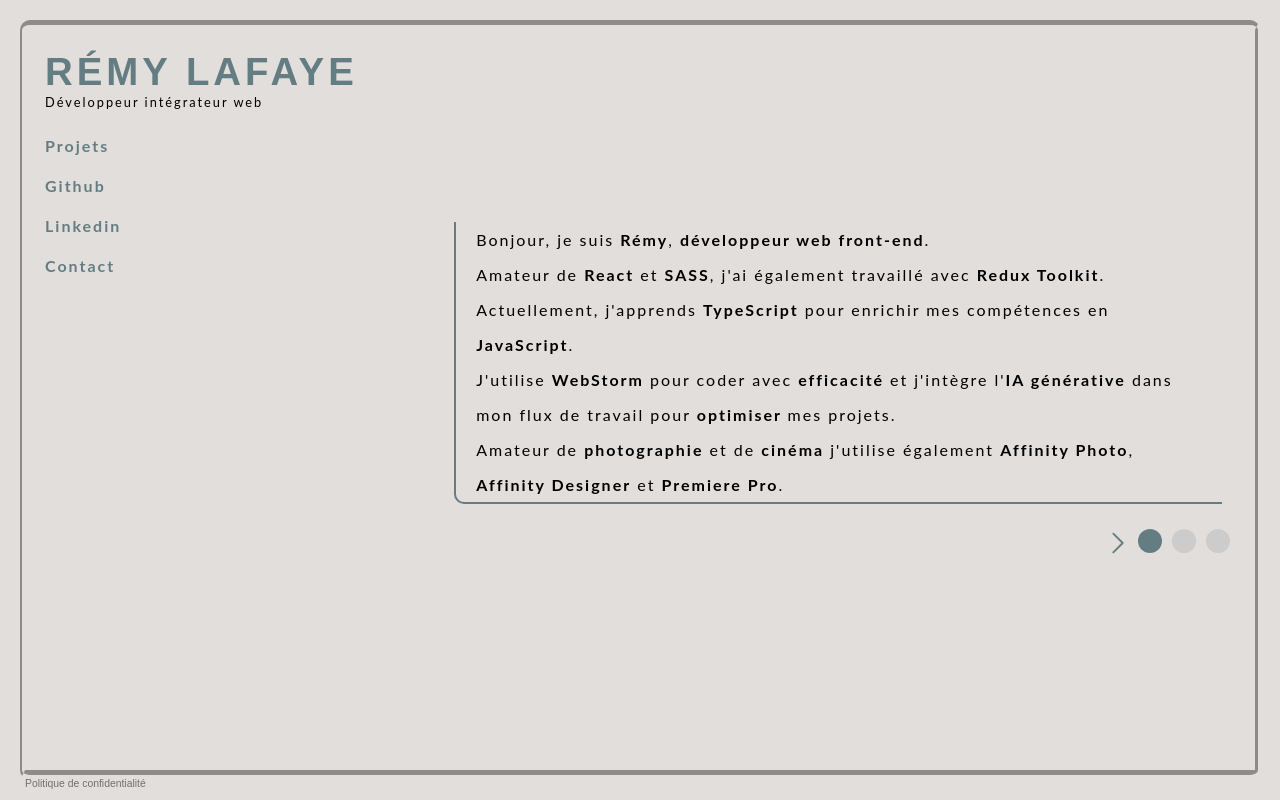
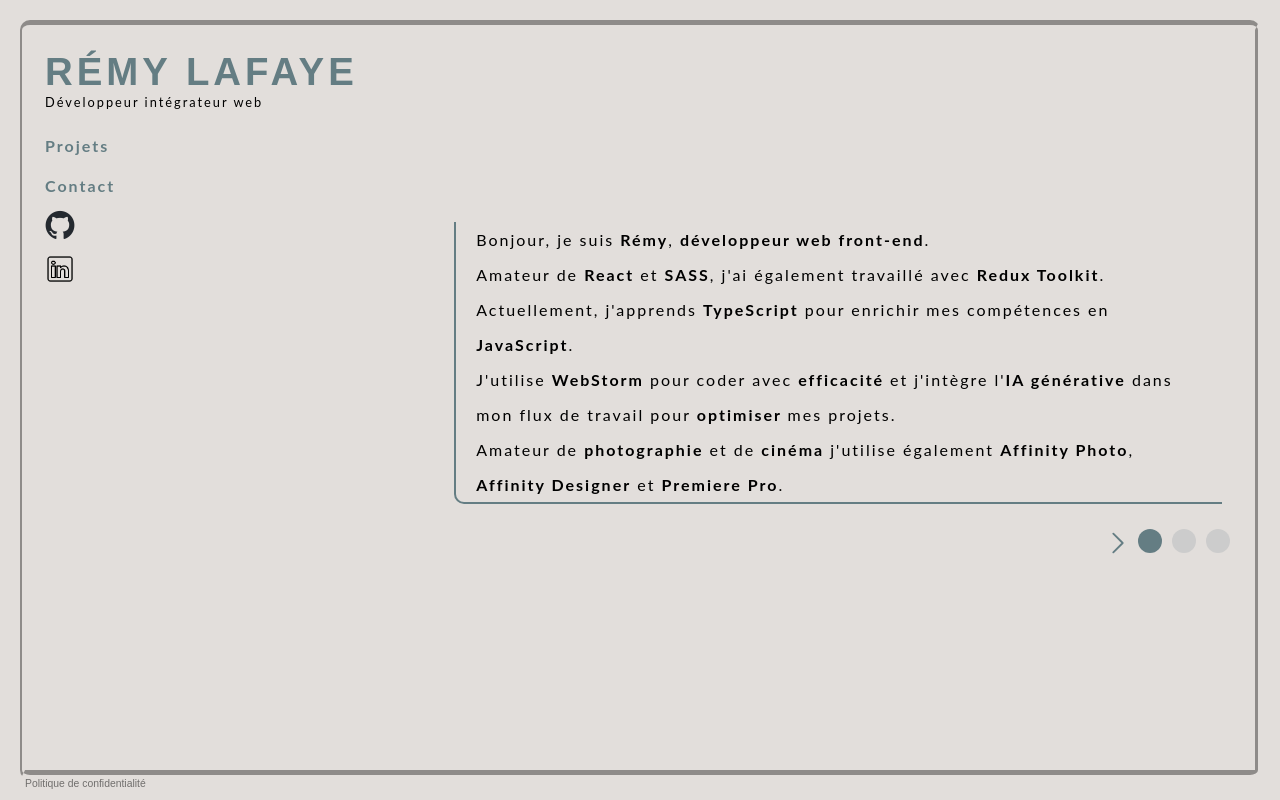
Before and after one commit to RKL715/rl-portfolio, a React (Vite) app: page / in a window 1280 px wide. Built offline with nearby package versions, Linux system fonts and the light colour scheme; the HTML template or start-up script is replaced by a standard one; a web font is replaced by a local one.

Commit message:
## changed : * button linkedin + github with icon for better UX

```diff
--- a/src/components/Header/Header.tsx
+++ b/src/components/Header/Header.tsx
@@ -39,25 +39,25 @@ const [isVisible, setIsVisible] = useState(true);
                         </li>
                         <li>
                             <button
-                                className={"button-project-page"}
-                                onClick={() => window.open("https://github.com/RKL715", "_blank", "noopener noreferrer")}
-                                tabIndex={0}>
-                                Github
+                                className="button-contact-modal"
+                                onClick={openContactModal} tabIndex={0}>
+                                Contact
                             </button>
                         </li>
                         <li>
                             <button
-                                className={"button-project-page"}
-                                onClick={() => window.open("https://www.linkedin.com/in/remylafaye/", "_blank", "noopener noreferrer")}
+                                className="button-project-page"
+                                onClick={() => window.open("https://github.com/RKL715", "_blank", "noopener noreferrer")}
                                 tabIndex={0}>
-                                Linkedin
+                                <img src="/icons/github-mark.png" alt="Bouton Page Github" width={30}/>
                             </button>
                         </li>
                         <li>
                             <button
-                                className="button-contact-modal"
-                                onClick={openContactModal} tabIndex={0}>
-                                Contact
+                                className="button-project-page"
+                                onClick={() => window.open("https://www.linkedin.com/in/remylafaye/", "_blank", "noopener noreferrer")}
+                                tabIndex={0}>
+                                <img src="/icons/linkedin.png" alt="Bouton Page Linkedin" width={30}/>
                             </button>
                         </li>
                     </ul>
@@ -66,7 +66,7 @@ const [isVisible, setIsVisible] = useState(true);
                                                    setIsVisible={setIsVisible}/>}
             </div>
             <div className="header-bottom-block">
-                    <button
+                <button
                         className="button-privacy-policy"
                         onClick={() => navigate("/privacypolicy")} tabIndex={0}>
                         Politique de confidentialité
```
Also changed, not shown: public/icons/linkedin.png (added).
